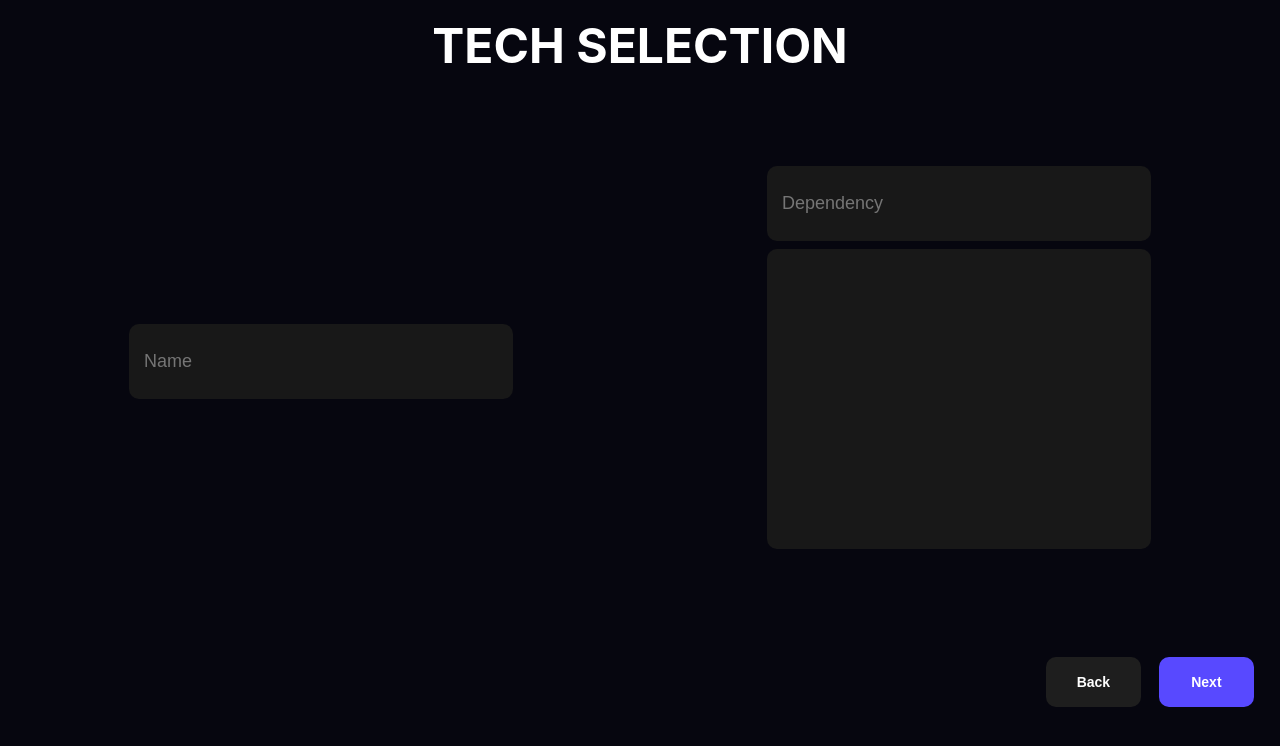
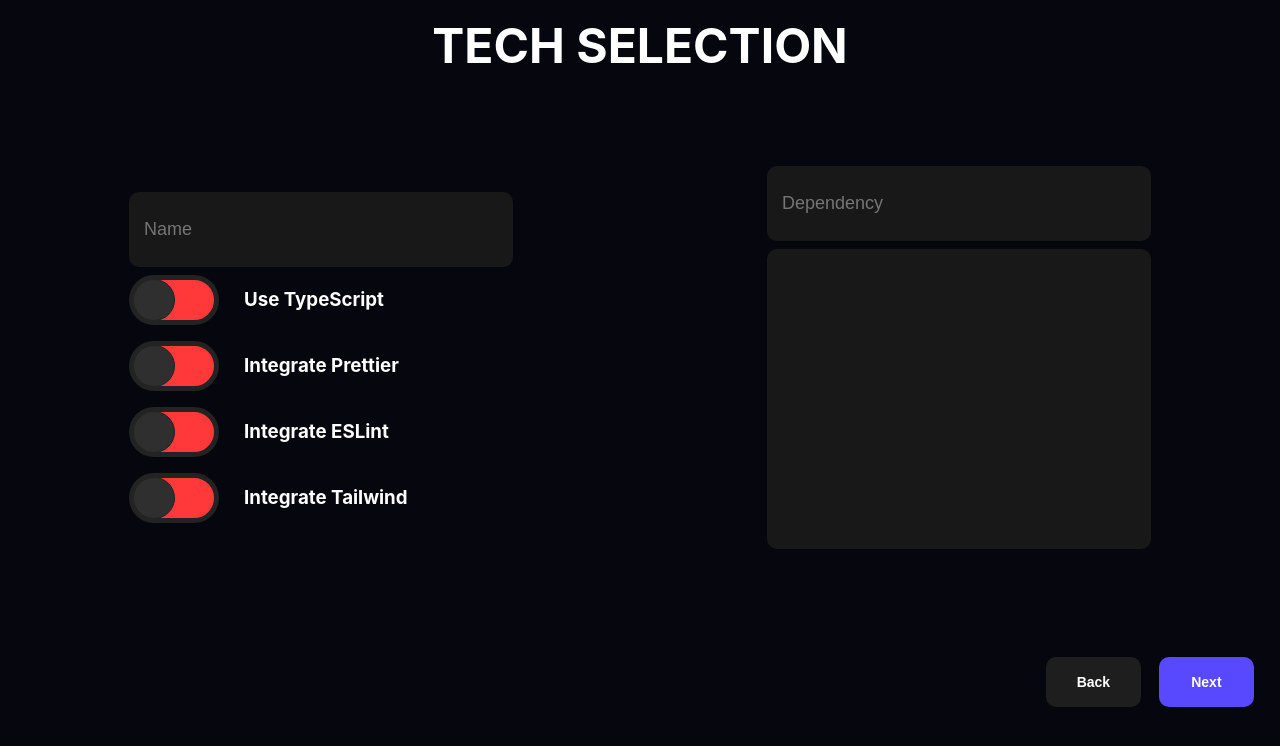
Before and after one commit to surtr1st/inisha, a Vue app: page /select/1 in a window 1280 px wide. Shown: the top 746 px of the page. Built offline with nearby package versions, Linux system fonts and the light colour scheme.

Commit message:
handle selected integrations

```diff
--- a/src/views/TemplateSelection.vue
+++ b/src/views/TemplateSelection.vue
@@ -9,6 +9,15 @@
                name="project-name"
                placeholder="Name"
                v-model="projectName" />
+            <div class="project-integrates">
+               <Switch
+                  v-for="(integrate, index) in integrates"
+                  :key="index"
+                  :title="integrate.alias"
+                  :value="integrate.value"
+                  :checked="integrate.included"
+                  v-model="selectedIntegrate" />
+            </div>
          </div>
          <div class="template-extra">
             <Input
@@ -31,14 +40,28 @@
 </template>
 
 <script setup lang="ts">
-import { ref } from 'vue';
+import { ref, watch } from 'vue';
 import { useRouter } from 'vue-router';
+import { GLOBAL_INTEGRATIONS } from '../data';
+import { useIntegrations } from '../services';
 import Input from '../components/Input.vue';
 import Button from '../components/Button.vue';
 import Assignments from '../components/containers/Assignments.vue';
+import Switch from '../components/Switch.vue';
 
 const { replace } = useRouter();
+const [integrates, update] = useIntegrations(GLOBAL_INTEGRATIONS);
 const projectName = ref('');
+const selectedIntegrate = ref('');
+
+watch(selectedIntegrate, () => {
+   if (selectedIntegrate.value === '') return;
+   const index = integrates.value.findIndex(
+      (integrate) => integrate.value === selectedIntegrate.value,
+   );
+   update(index);
+   selectedIntegrate.value = '';
+});
 </script>
 
 <style scoped>
@@ -66,6 +89,13 @@
    place-items: center;
 }
 
+.project-integrates {
+   width: 100%;
+   display: flex;
+   justify-content: space-around;
+   flex-direction: column;
+}
+
 .template-selection,
 .template-extra {
    width: 30vw;
```
